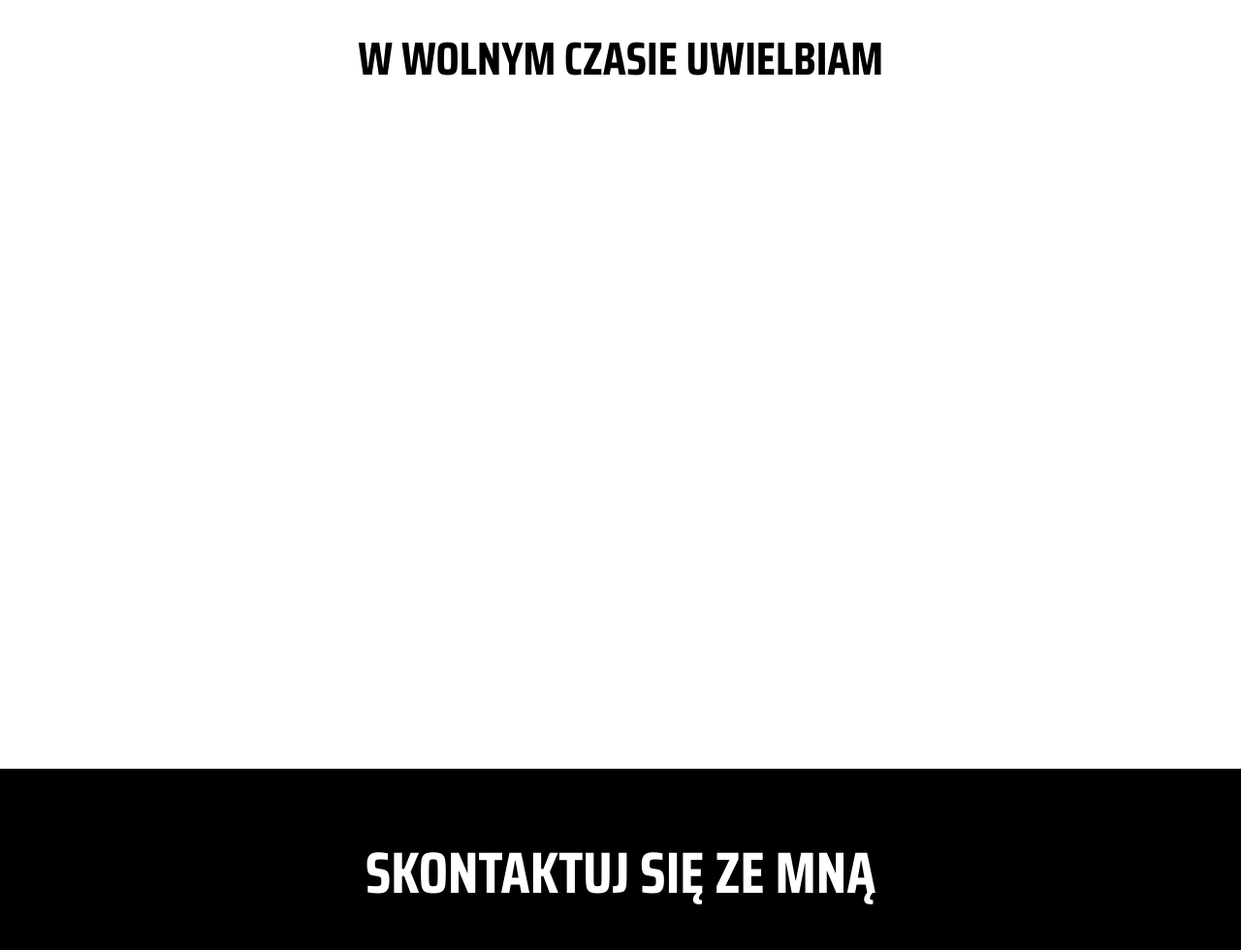
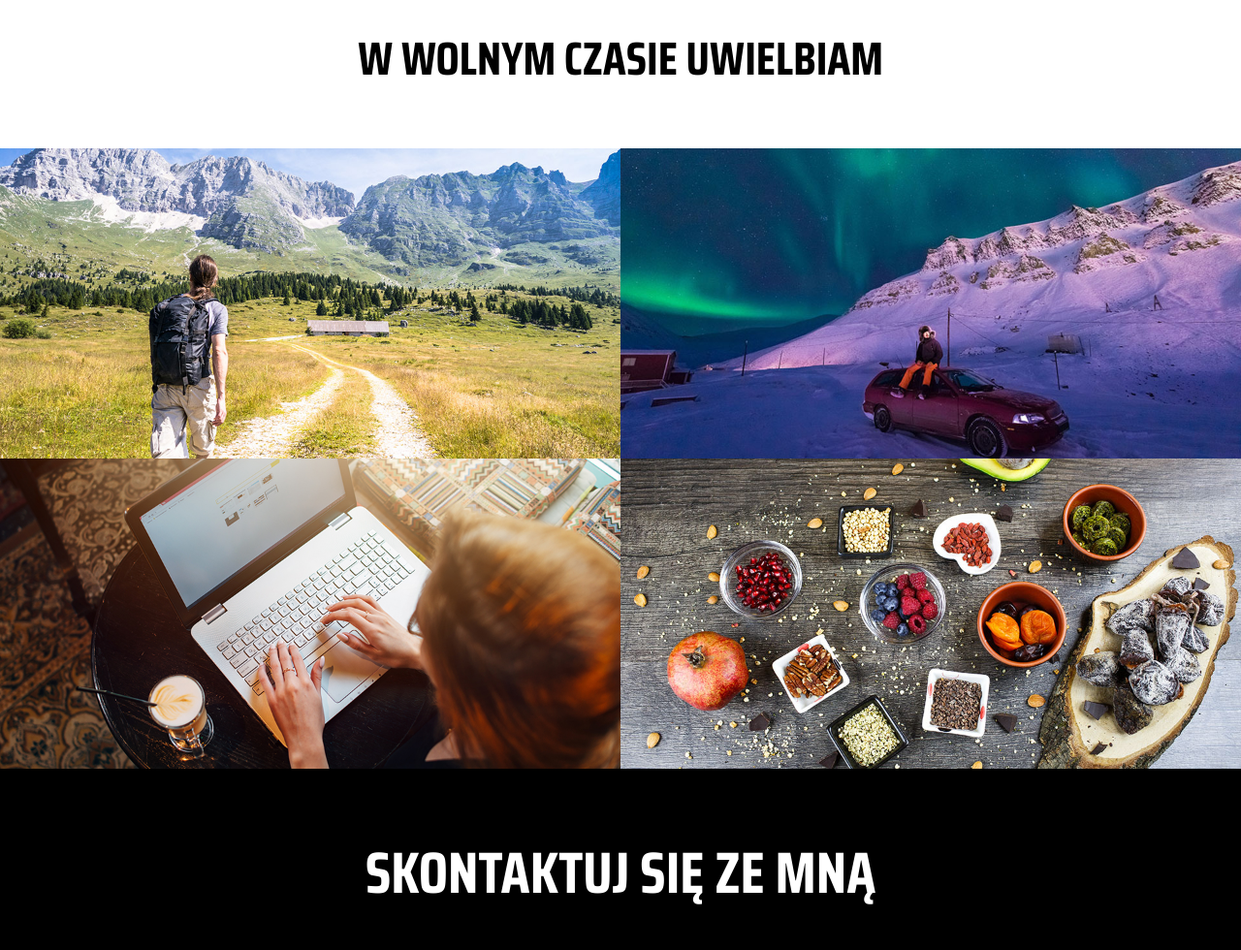
Before and after one commit to Force-7/Website-Portfolio, a plain HTML site: page index.html in a window 1280 px wide. Shown: the part 4008-4988 px from the top of the page at 97% size. Drawn offline with Linux system fonts and the light colour scheme.

Commit message:
Update style.css

```diff
--- a/css/style.css
+++ b/css/style.css
@@ -539,7 +539,7 @@ header button {
 /* Sekcja Slogan */
 .slogan {
     text-align: center;
-    background-image: url("images/motto.jpg");
+    background-image: url("../images/motto.jpg");
     background-size: cover;
     background-position: center;
     background-attachment: fixed;
@@ -639,18 +639,18 @@ margin: 0 auto;
 }
 
 .hobby .item:nth-of-type(1) {
-    background-image: url("images/hobby1.jpg");
+    background-image: url("../images/hobby1.jpg");
 }
 
 .hobby .item:nth-of-type(2) {
-    background-image: url("images/hobby2.jpg");
+    background-image: url("../images/hobby2.jpg");
 }
 
 .hobby .item:nth-of-type(3) {
-    background-image: url("images/hobby3.jpg");
+    background-image: url("../images/hobby3.jpg");
 }
 .hobby .item:nth-of-type(4) {
-    background-image: url("images/hobby4.jpg");
+    background-image: url("../images/hobby4.jpg");
 }
 
 .hobby .item p {
```
